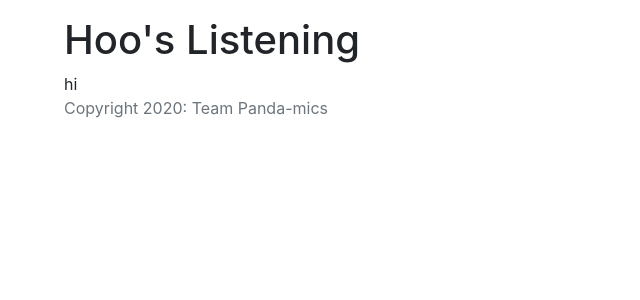
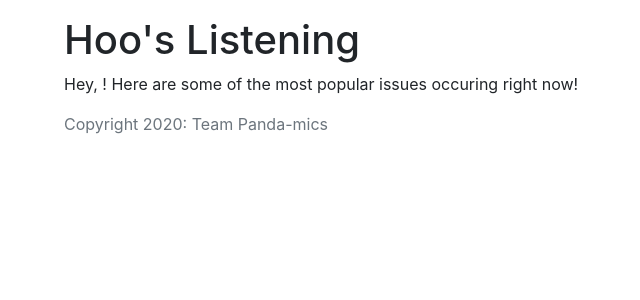
Before and after one commit to dzhang1024/CS3240, a Django app: page /issues in a window 1280 px wide. Shown: the part 56-356 px from the top of the page, without its empty margins (21-661 px from the left). Run offline with Django 3.2, Linux system fonts and the light colour scheme; some libraries are stand-ins or nearby versions.

Commit message:
customized issues page

```diff
--- a/home/templates/issues/issues.html
+++ b/home/templates/issues/issues.html
@@ -1,5 +1,5 @@
 {% extends 'base.html' %}
 
 {%block content%}
-    hi
+<p>Hey, {{ user.username }}! Here are some of the most popular issues occuring right now!</p>
 {%endblock%}
```
